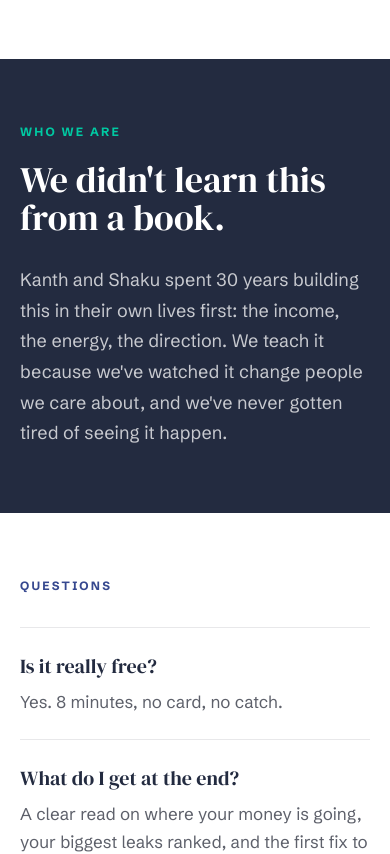
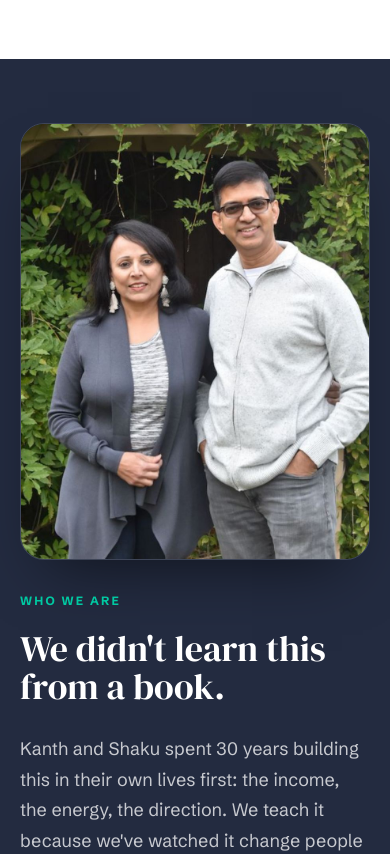
Before and after one commit to mygrowthacademy/mga-landing, a Next.js app: page /growth in a window 390 px wide. Shown: the part 4620-5474 px from the top of the page. Built offline with nearby package versions, Linux system fonts and the light colour scheme.

Commit message:
Update page.tsx

```diff
--- a/app/growth/page.tsx
+++ b/app/growth/page.tsx
@@ -186,10 +186,16 @@ export default function Page() {
 
         {/* WHO */}
         <section className="py-16 md:py-28 bgnavy text-white">
-          <div className="max-w-3xl mx-auto px-5 reveal">
-            <p className="text-[12px] font-bold tracking-[0.18em] uppercase c-jade mb-5">Who we are</p>
-            <h2 className="fd text-4xl md:text-6xl leading-[1.06] mb-7">We didn&apos;t learn this from a book.</h2>
-            <p className="text-[18px] md:text-xl leading-[1.7] text-white/75 max-w-[58ch]">Kanth and Shaku spent 30 years building this in their own lives first: the income, the energy, the direction. We teach it because we&apos;ve watched it change people we care about, and we&apos;ve never gotten tired of seeing it happen.</p>
+          <div className="max-w-5xl mx-auto px-5 grid md:grid-cols-12 gap-8 md:gap-12 items-center">
+            <div className="reveal md:col-span-5">
+              {/* eslint-disable-next-line @next/next/no-img-element */}
+              <img src="/founders-broad.jpg" alt="Kanth and Shaku, founders of MyGrowth Academy" width={880} height={1100} loading="lazy" className="w-full h-auto rounded-3xl" style={{ boxShadow: '0 30px 60px -28px rgba(0,0,0,.6)', border: '1px solid rgba(255,255,255,.12)' }} />
+            </div>
+            <div className="reveal md:col-span-7">
+              <p className="text-[12px] font-bold tracking-[0.18em] uppercase c-jade mb-5">Who we are</p>
+              <h2 className="fd text-4xl md:text-6xl leading-[1.06] mb-7">We didn&apos;t learn this from a book.</h2>
+              <p className="text-[18px] md:text-xl leading-[1.7] text-white/75 max-w-[58ch]">Kanth and Shaku spent 30 years building this in their own lives first: the income, the energy, the direction. We teach it because we&apos;ve watched it change people we care about, and we&apos;ve never gotten tired of seeing it happen.</p>
+            </div>
           </div>
         </section>
 
```
